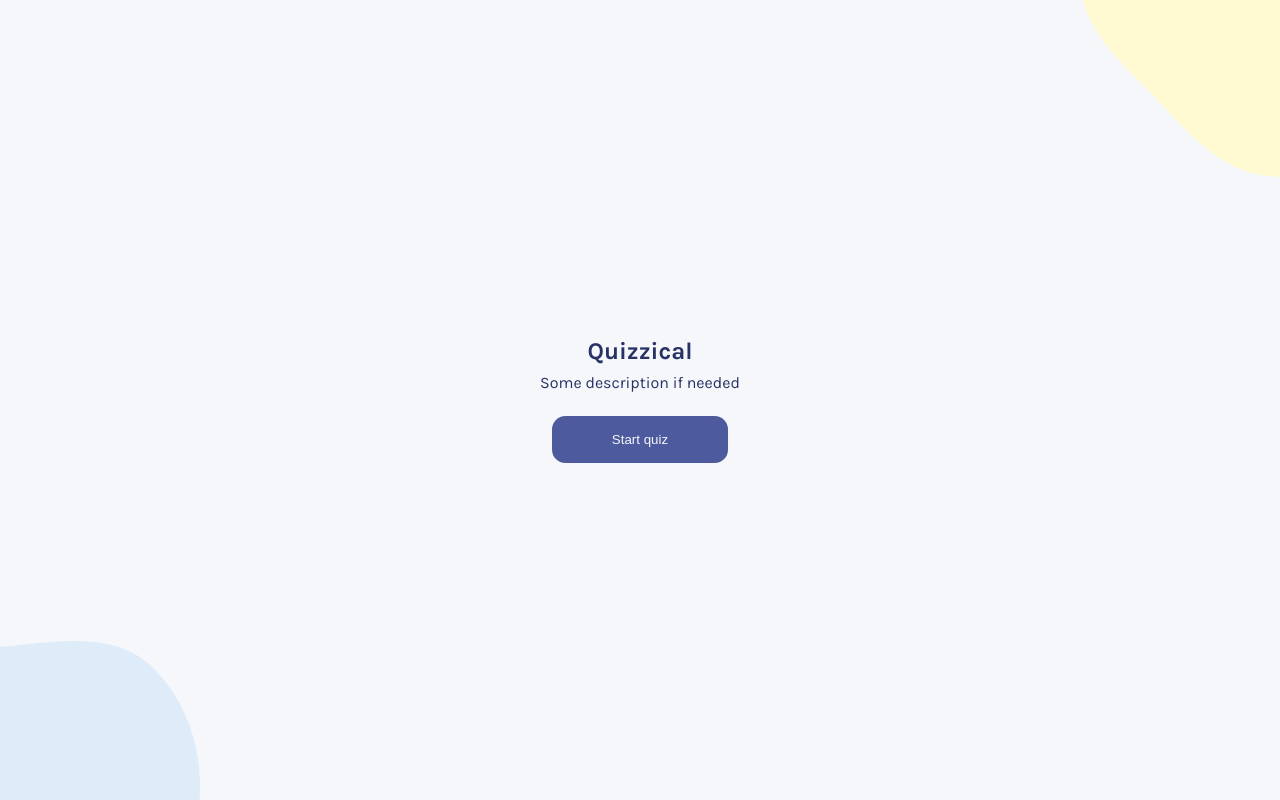
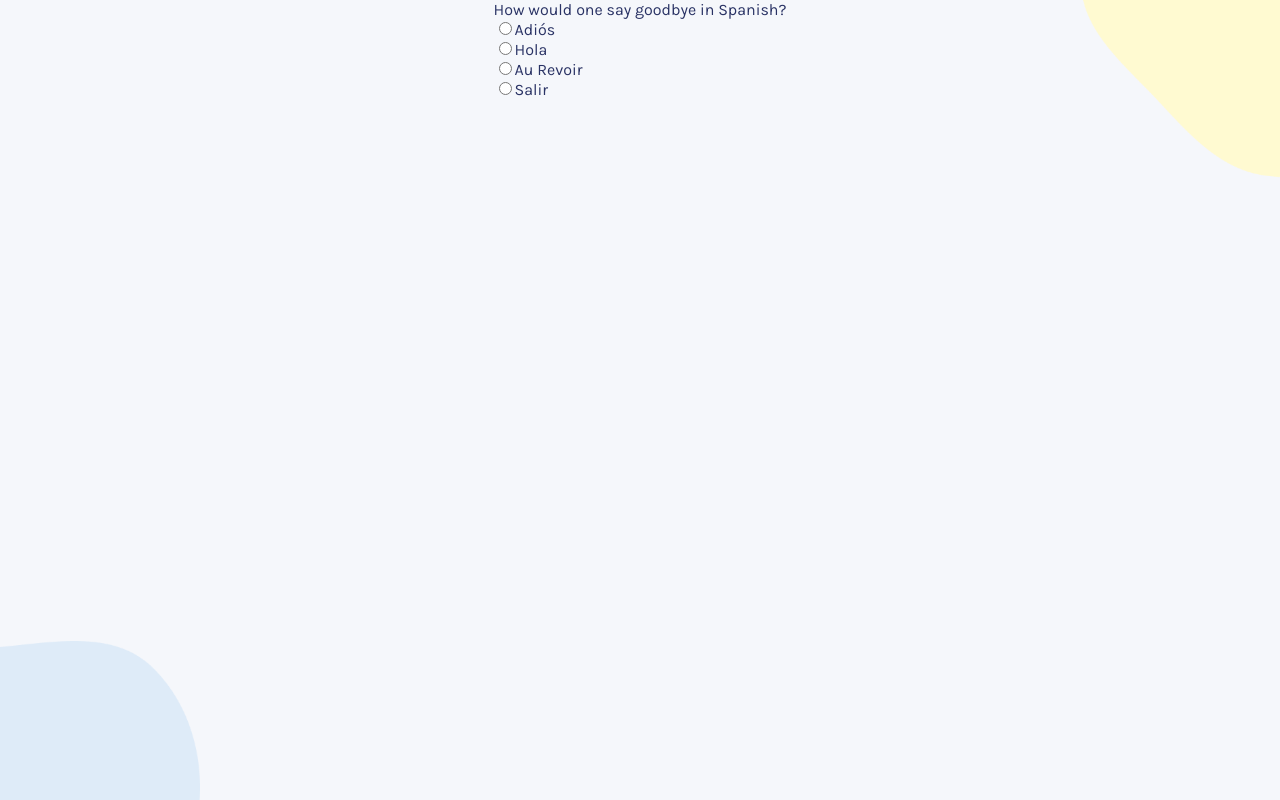
Before and after one commit to Kirran-PLK/quizzical-app, a React (Vite) app: page / in a window 1280 px wide. Both pictures are taken after a click on the button "Start quiz". Built offline with nearby package versions, Linux system fonts and the light colour scheme.

Commit message:
in progress questions sections

```diff
--- a/src/App.jsx
+++ b/src/App.jsx
@@ -1,14 +1,21 @@
-import Intro from "./components/Intro"
+import Intro from "./components/Intro";
+import Questions from "./components/Questions";
+import { useState } from "react";
 
 function App() {
+  const [isDisplayInro, setIsDisplayIntro] = useState(true);
 
+  function startQuiz() {
+    setIsDisplayIntro((prev) => !prev);
+    console.log(isDisplayInro);
+  }
   return (
-      <main className="main">
-        <img src="./src/images/blobYellow.png" className="blobYellow"/>
-        <img src="./src/images/blobBlue.png" className="blobBlue"/>
-        <Intro/>
-      </main>
-  )
+    <main className="main">
+      <img src="./src/images/blobYellow.png" className="blobYellow" />
+      <img src="./src/images/blobBlue.png" className="blobBlue" />
+      {isDisplayInro ? <Intro startQuiz={startQuiz} /> : <Questions />}
+    </main>
+  );
 }
 
-export default App
+export default App;
--- a/src/components/Intro.jsx
+++ b/src/components/Intro.jsx
@@ -1,11 +1,9 @@
-
-
-export default function Intro(){
-    return (
-        <section className="intro-section">
-            <h1>Quizzical</h1>
-            <p>Some description if needed</p>
-            <button> Start quiz </button>
-        </section>
-    )
+export default function Intro(props) {
+  return (
+    <section className="intro-section">
+      <h1>Quizzical</h1>
+      <p>Some description if needed</p>
+      <button onClick={props.startQuiz}> Start quiz </button>
+    </section>
+  );
 }
--- /dev/null
+++ b/src/components/Questions.jsx
@@ -0,0 +1,36 @@
+export default function Questions() {
+  return (
+    <section className="questions-section">
+      <form>
+        <div className="question-answer-section">
+          <label>
+            How would one say goodbye in Spanish?
+            <div>
+              <div>
+                <input type="radio" id="Adiós" name="Adiós" value="Adiós" />
+                <label for="Adiós">Adiós</label>
+              </div>
+              <div>
+                <input type="radio" id="Hola" name="Hola" value="Hola" />
+                <label for="Hola">Hola</label>
+              </div>
+              <div>
+                <input
+                  type="radio"
+                  id="Au Revoir"
+                  name="Au Revoir"
+                  value="Au Revoir"
+                />
+                <label for="Au Revoir">Au Revoir</label>
+              </div>
+              <div>
+                <input type="radio" id="Salir" name="Salir" value="Salir" />
+                <label for="Salir">Salir</label>
+              </div>
+            </div>
+          </label>
+        </div>
+      </form>
+    </section>
+  );
+}
```
Also changed, not shown: 1 other file (tests, documents, lock files or other folders).
